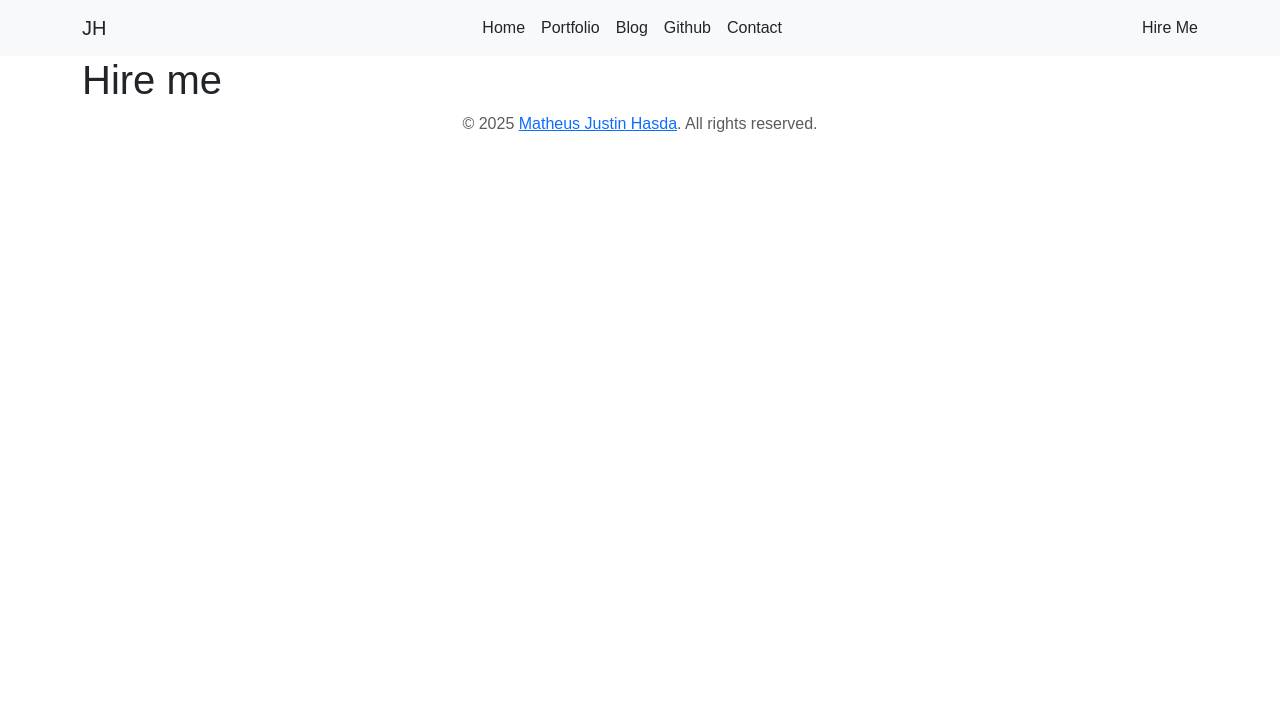
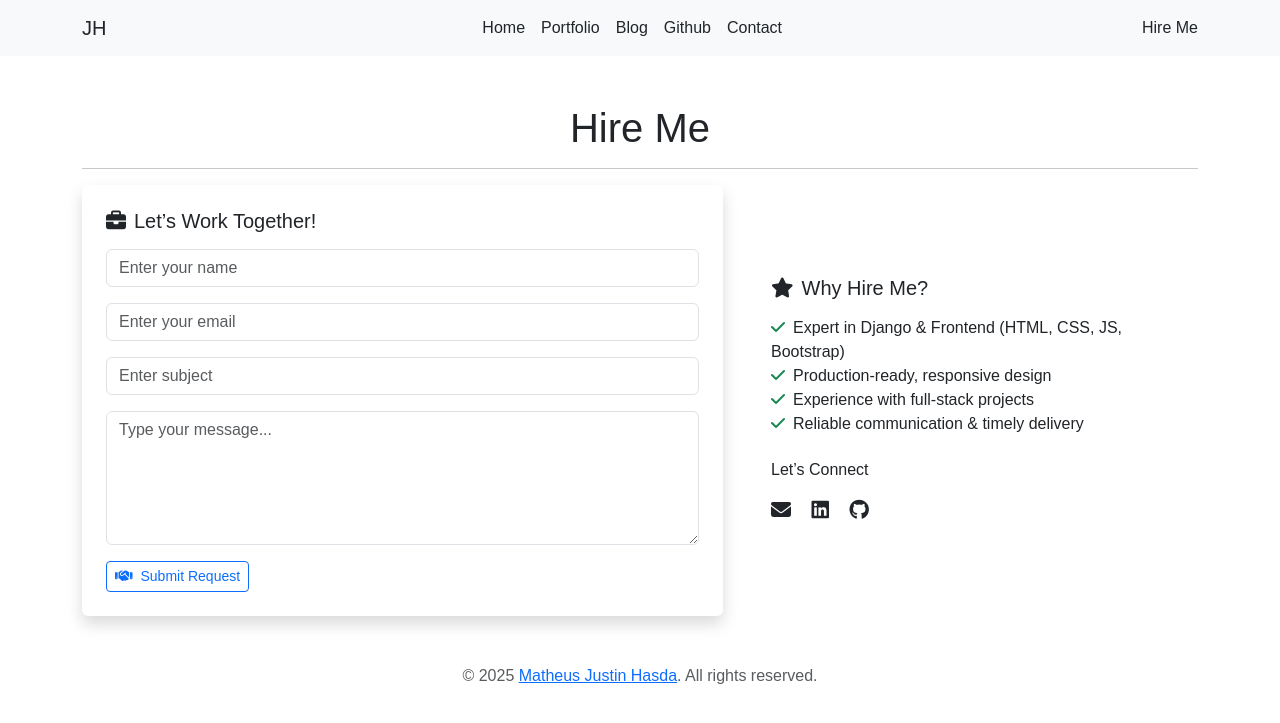
Before and after one commit to hasdajustin/justin, a Django app: template core/templates/core/hireme.html in a window 1280 px wide. Shown: the top 723 px of the page. Run offline with Django 5.2, Linux system fonts and the light colour scheme; the template is opened without the code that fills it: values that come from a table or form of the project are taken from there, others are empty; some libraries are stand-ins or nearby versions; some web fonts are replaced.

Commit message:
create model,form and register for hire request

```diff
--- a/core/admin.py
+++ b/core/admin.py
@@ -1,5 +1,5 @@
 from django.contrib import admin
-from .models import Project,ContactMessage
+from .models import Project,ContactMessage,HireRequest
 
 # Register your models here.
 class ProjectAdmin(admin.ModelAdmin):
@@ -8,5 +8,9 @@
 class ContactAdmin(admin.ModelAdmin):
     list_display = ['name', 'subject', 'submitted_at']
 
+class HireRequestAdmin(admin.ModelAdmin):
+    list_display = ['full_name', 'project_type', 'budget']
+
 admin.site.register(Project, ProjectAdmin)
 admin.site.register(ContactMessage, ContactAdmin)
+admin.site.register(HireRequest, HireRequestAdmin)
--- a/core/forms.py
+++ b/core/forms.py
@@ -1,5 +1,5 @@
 from django import forms
-from .models import Project, ContactMessage
+from .models import Project, ContactMessage, HireRequest
 
 class ProjectForm(forms.ModelForm):
     class Meta:
@@ -23,3 +23,16 @@
             'subject': '',
             'message': '',
         }
+
+
+class HireRequestForm(forms.ModelForm):
+    class Meta:
+        model = HireRequest
+        fields = ['full_name', 'email', 'project_type', 'budget', 'message']
+        widgets = {
+            'full_name': forms.TextInput(attrs={'class': 'form-control'}),
+            'email': forms.EmailInput(attrs={'class': 'form-control'}),
+            'project_type': forms.TextInput(attrs={'class': 'form-control', 'placeholder': 'e.g. Portfolio Website, Ecommerce Site'}),
+            'budget': forms.TextInput(attrs={'class': 'form-control', 'placeholder': 'Optional'}),
+            'message': forms.Textarea(attrs={'class': 'form-control', 'rows': 4}),
+        }
--- a/core/models.py
+++ b/core/models.py
@@ -23,3 +23,14 @@
 
     def __str__(self):
         return f"{self.name} - {self.subject}"
+
+class HireRequest(models.Model):
+    full_name = models.CharField(max_length=100)
+    email = models.EmailField()
+    project_type = models.CharField(max_length=100)
+    budget = models.CharField(max_length=50, blank=True)
+    message = models.TextField()
+    submitted_at = models.DateTimeField(auto_now_add=True)
+
+    def __str__(self):
+        return f"Hire Request from {self.full_name} ({self.email})"
--- a/core/templates/core/hireme.html
+++ b/core/templates/core/hireme.html
@@ -1,8 +1,56 @@
 {% extends 'base.html' %}
+{% load static %}
 
 {% block content %}
-{% load static %}
-<div class="container">
-    <h1>Hire me</h1>
+<div class="container my-5">
+    <h1 class="text-center">Hire Me</h1>
+    <hr>
+
+    <div class="row align-items-center g-4">
+
+        <!-- Hire Me Form -->
+        <div class="col-lg-7 col-md-12">
+            <div class="shadow p-4 rounded bg-white">
+                <h5 class="mb-3"><i class="fa-solid fa-briefcase me-2"></i>Let’s Work Together!</h5>
+
+                {% if messages %}
+                {% for msg in messages %}
+                    <div class="alert alert-success alert-dismissible fade show" role="alert">
+                        {{ msg }}
+                        <button type="button" class="btn-close" data-bs-dismiss="alert"></button>
+                    </div>
+                {% endfor %}
+                {% endif %}
+
+                <form method="POST">
+                    {% csrf_token %}
+                    {{ form.as_p }}
+                    <button type="submit" class="btn btn-sm btn-outline-primary">
+                        <i class="fa-solid fa-handshake me-2"></i>Submit Request
+                    </button>
+                </form>
+            </div>
+        </div>
+
+        <!-- Why Hire Me Section -->
+        <div class="col-lg-5 col-md-12">
+            <div class="p-4">
+                <h5 class="mb-3"><i class="fa-solid fa-star me-2"></i>Why Hire Me?</h5>
+                <ul class="list-unstyled">
+                    <li><i class="fa-solid fa-check text-success me-2"></i>Expert in Django & Frontend (HTML, CSS, JS, Bootstrap)</li>
+                    <li><i class="fa-solid fa-check text-success me-2"></i>Production-ready, responsive design</li>
+                    <li><i class="fa-solid fa-check text-success me-2"></i>Experience with full-stack projects</li>
+                    <li><i class="fa-solid fa-check text-success me-2"></i>Reliable communication & timely delivery</li>
+                </ul>
+                <div class="mt-4">
+                    <h6 class="mb-3">Let’s Connect</h6>
+                    <a href="mailto:matheusjustinhasda@gmail.com" class="text-dark me-3 fs-5"><i class="fa-solid fa-envelope"></i></a>
+                    <a href="https://linkedin.com" target="_blank" class="text-dark me-3 fs-5"><i class="fab fa-linkedin"></i></a>
+                    <a href="https://github.com" target="_blank" class="text-dark me-3 fs-5"><i class="fab fa-github"></i></a>
+                </div>
+            </div>
+        </div>
+
+    </div>
 </div>
 {% endblock content %}
```
Also changed, not shown: core/migrations/0003_hirerequest.py (added).
